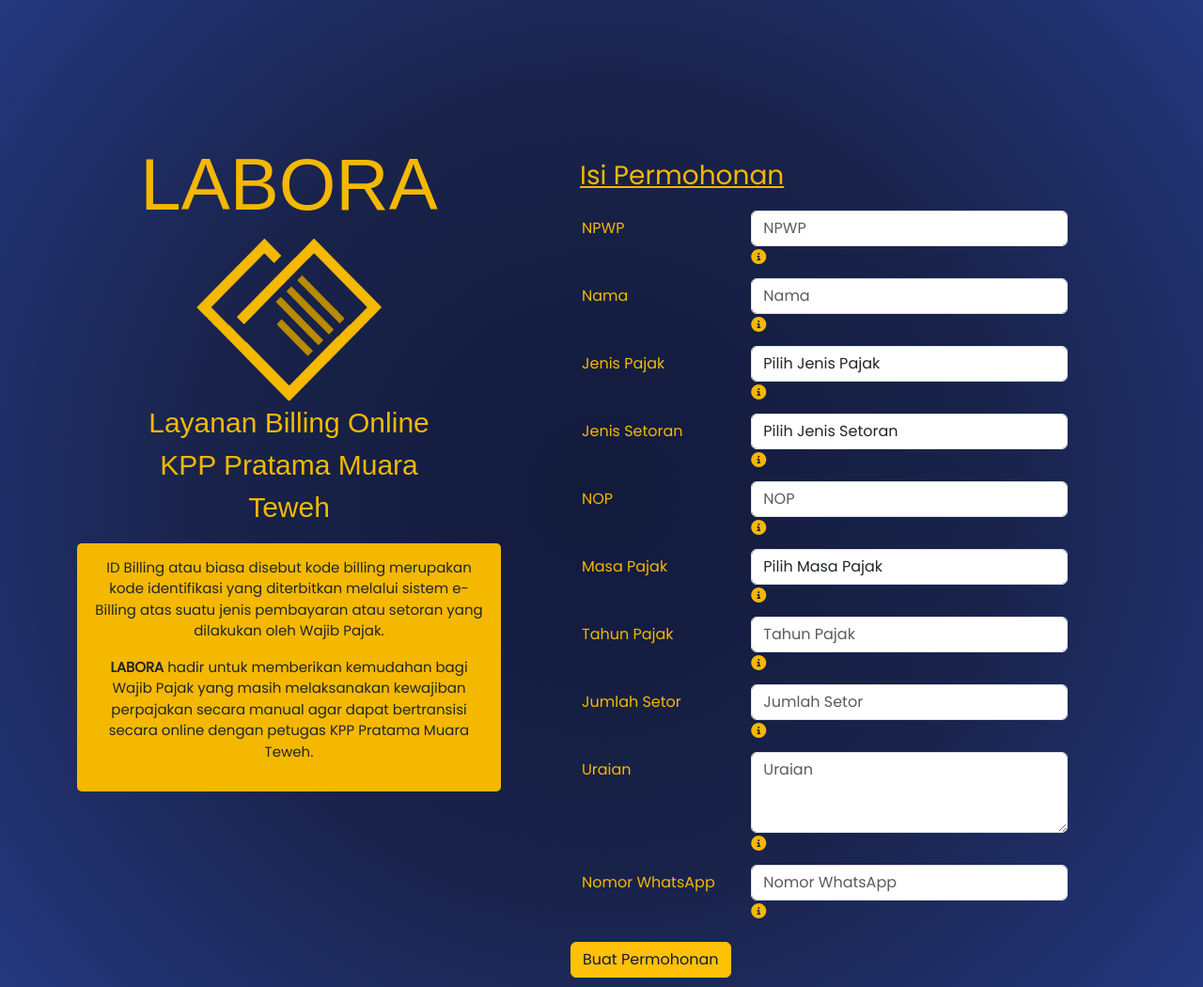
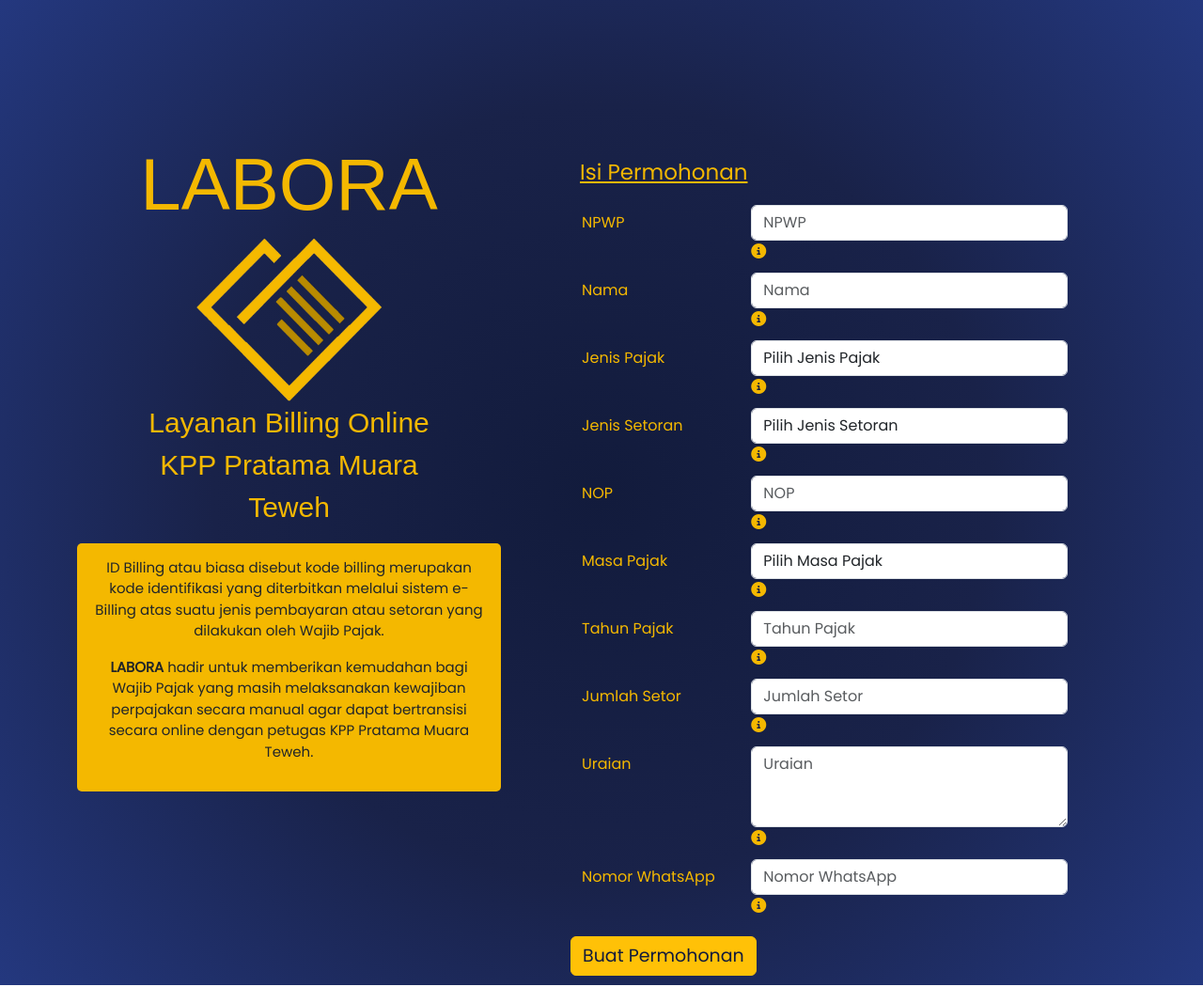
Before and after one commit to theresagatha/theresagatha.github.io, a plain HTML site: page index.html in a window 1280 px wide. Shown: the whole page at 94% size. Drawn offline with nearby package versions, Linux system fonts and the light colour scheme; a web font is replaced by a local one.

Commit message:
Update style.css

```diff
--- a/assets/css/style.css
+++ b/assets/css/style.css
@@ -67,6 +67,7 @@ body {
 
 .btn-custom {
     margin: 10px 0;
+    font-size: 19px;
     color: #121b3c;
 }
 
@@ -86,8 +87,12 @@ body {
     /* Position the tooltip */
     position: absolute;
     z-index: 1;
-  }
+}
 
-  .tooltip-info:hover .tooltiptext {
+.tooltip-info:hover .tooltiptext {
     visibility: visible;
-  }
+}
+
+h3 {
+    font-size: 23px;
+}
```
